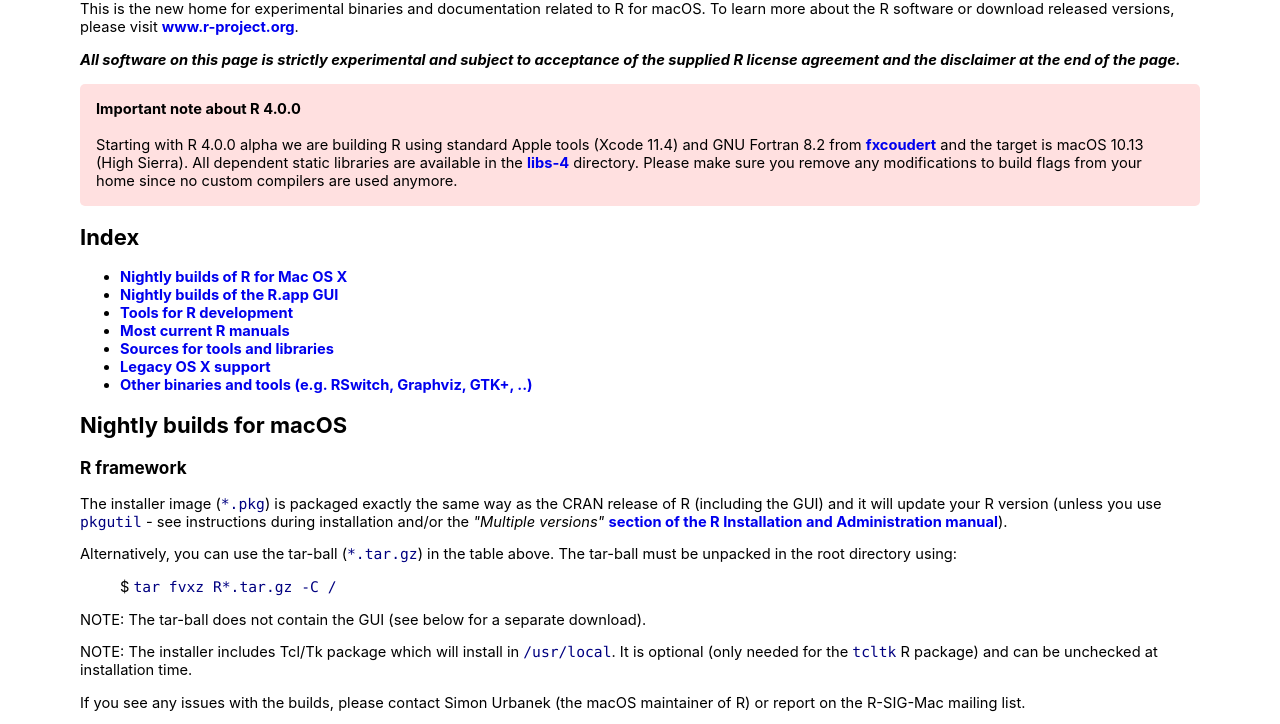
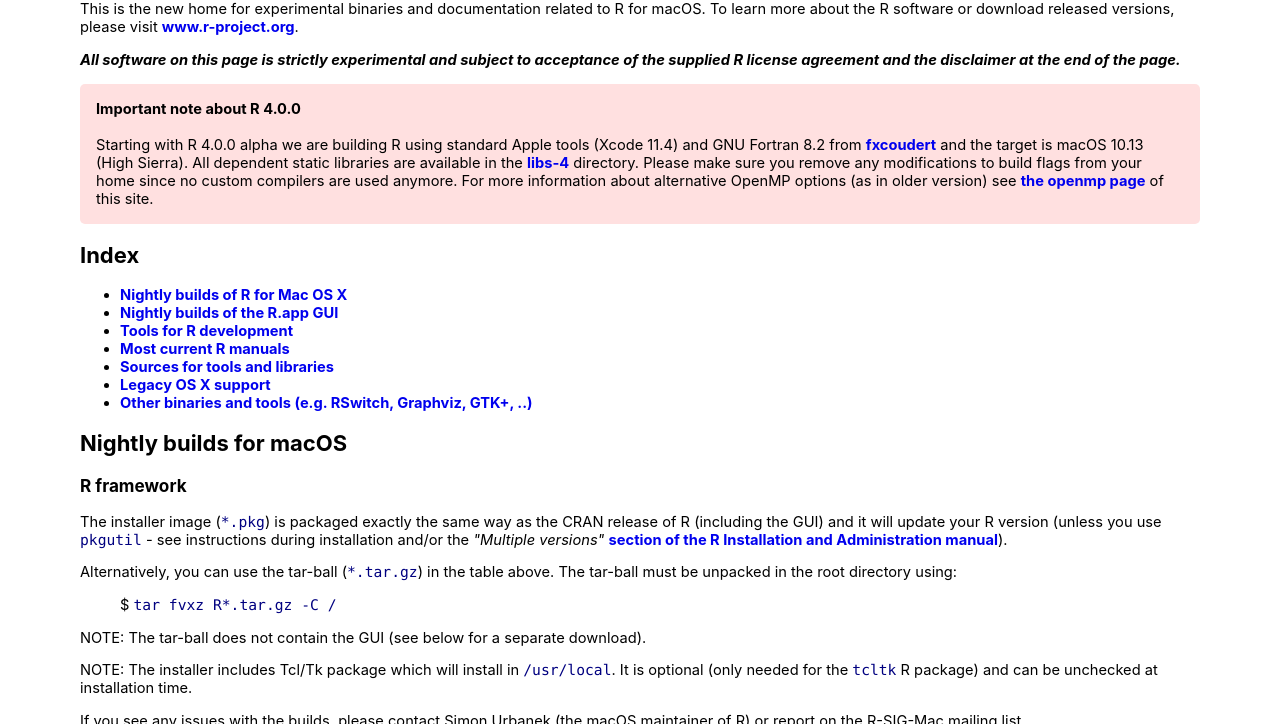
Before and after one commit to R-macos/R-mac-dev, a plain HTML site: page index.in.html in a window 1280 px wide. Shown: the part 94-818 px from the top of the page. Drawn offline with Linux system fonts and the light colour scheme.

Commit message:
link to the openmp page

```diff
--- a/index.in.html
+++ b/index.in.html
@@ -28,7 +28,7 @@ This is the new home for experimental binaries and documentation related to R fo
 
 <div class="important">
 <b>Important note about R 4.0.0</b><br/><br/>
-Starting with R 4.0.0 alpha we are building R using standard Apple tools (Xcode 11.4) and GNU Fortran 8.2 from <a href=https://github.com/fxcoudert/gfortran-for-macOS/releases>fxcoudert</a> and the target is macOS 10.13 (High Sierra). All dependent static libraries are available in the <a href=/libs-4/>libs-4</a> directory. Please make sure you remove any modifications to build flags from your home since no custom compilers are used anymore.
+Starting with R 4.0.0 alpha we are building R using standard Apple tools (Xcode 11.4) and GNU Fortran 8.2 from <a href=https://github.com/fxcoudert/gfortran-for-macOS/releases>fxcoudert</a> and the target is macOS 10.13 (High Sierra). All dependent static libraries are available in the <a href=/libs-4/>libs-4</a> directory. Please make sure you remove any modifications to build flags from your home since no custom compilers are used anymore. For more information about alternative OpenMP options (as in older version) see <a href=openmp>the openmp page</a> of this site.
 </div>
 <p>
 <h2>Index</h2>
```
